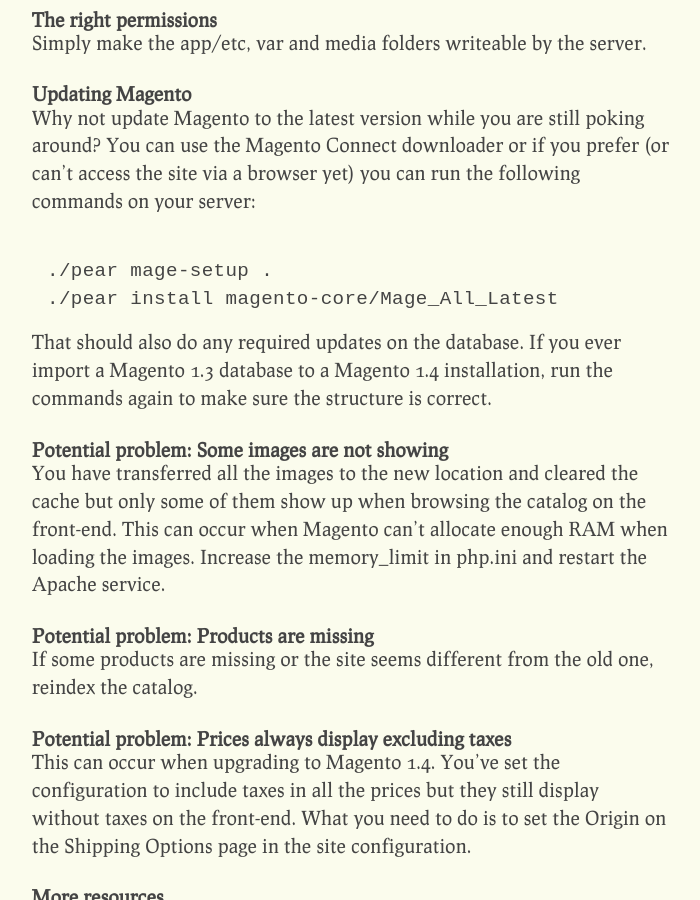
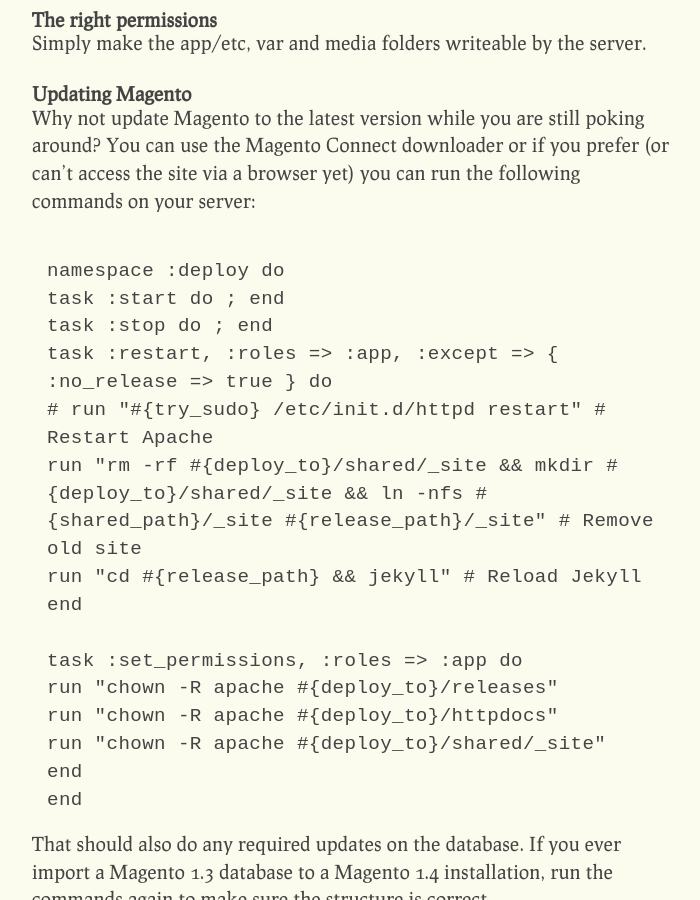
Before and after one commit to dnordstrom/mrnordstrom.com, a Jekyll site: the page built from _posts/2010-03-03-moving-magento-to-a-new-server.markdown, in a window 1280 px wide and 900 px high, scrolled down 1010 px. Shown: the whole window, without its empty margins (48-748 px from the left). Built offline with Jekyll 4.4.1, drawn with Linux system fonts in a browser that asks for light colours; Markdown is read by kramdown in place of the engine named in the settings.

Commit message:
Fixing syntax highlighting.

```diff
--- a/_posts/2010-03-03-moving-magento-to-a-new-server.markdown
+++ b/_posts/2010-03-03-moving-magento-to-a-new-server.markdown
@@ -29,9 +29,22 @@
 
 <p>Why not update Magento to the latest version while you are still poking around? You can use the Magento Connect downloader or if you prefer (or can&rsquo;t access the site via a browser yet) you can run the following commands on your server:</p>
 
-{% highlight bash %}
-./pear mage-setup .
-./pear install magento-core/Mage_All_Latest
+{% highlight ruby %}
+namespace :deploy do
+  task :start do ; end
+  task :stop do ; end
+  task :restart, :roles => :app, :except => { :no_release => true } do
+    # run "#{try_sudo} /etc/init.d/httpd restart" # Restart Apache
+    run "rm -rf #{deploy_to}/shared/_site && mkdir #{deploy_to}/shared/_site && ln -nfs #{shared_path}/_site #{release_path}/_site" # Remove old site
+    run "cd #{release_path} && jekyll" # Reload Jekyll
+  end
+
+  task :set_permissions, :roles => :app do
+    run "chown -R apache #{deploy_to}/releases"
+    run "chown -R apache #{deploy_to}/httpdocs"
+    run "chown -R apache #{deploy_to}/shared/_site"
+  end
+end
 {% endhighlight %}
 
 <p>That should also do any required updates on the database. If you ever import a Magento 1.3 database to a Magento 1.4 installation, run the commands again to make sure the structure is correct.</p>
```
